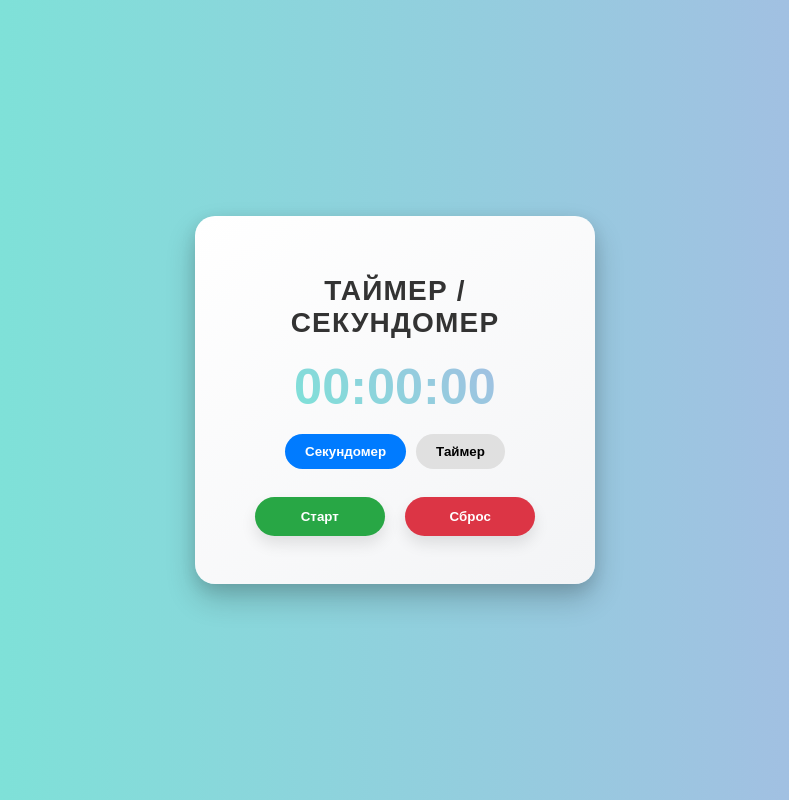
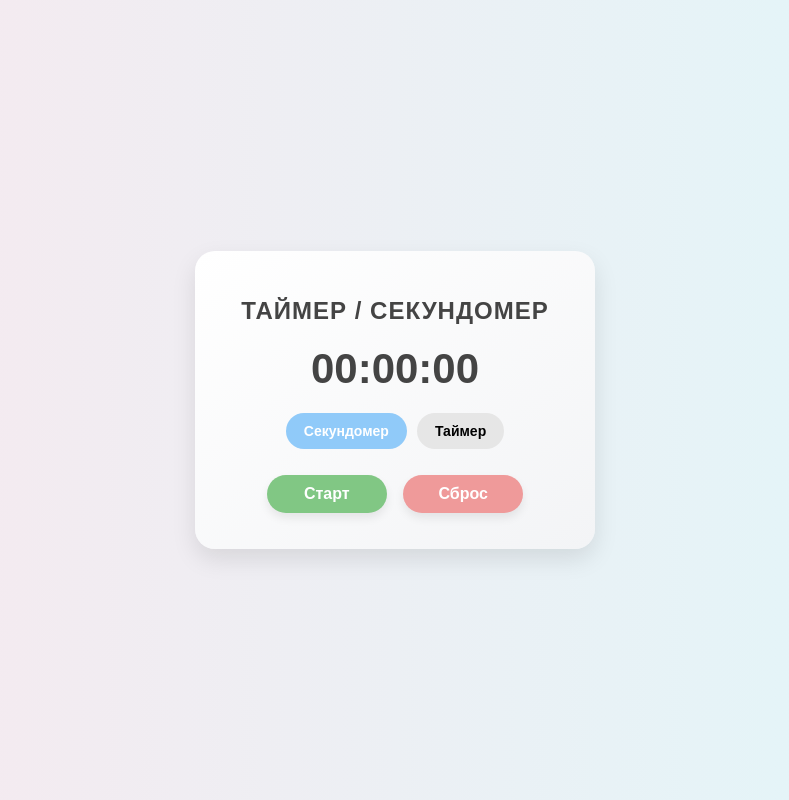
Before and after one commit to AlexSavOne/timer-stopwatch, a website: page index.html in a window 1280 px wide. Shown: the whole page, without its empty margins (245-1034 px from the left). Drawn offline with Linux system fonts and the light colour scheme.

Commit message:
style: ux ui

```diff
--- a/style.css
+++ b/style.css
@@ -1,80 +1,80 @@
 body {
   font-family: 'Arial', sans-serif;
-  background: linear-gradient(to right, #74ebd5, #acb6e5);
+  background: linear-gradient(to right, #f8e8ee, #e0f7fa);
   display: flex;
   justify-content: center;
   align-items: center;
   height: 100vh;
   margin: 0;
+  padding: 20px;
+  box-sizing: border-box;
 }
 
 .container {
   background: linear-gradient(145deg, #ffffff, #f3f4f6);
-  padding: 40px;
+  padding: 30px;
   border-radius: 20px;
-  box-shadow: 0 15px 30px rgba(0, 0, 0, 0.2), 0 5px 15px rgba(0, 0, 0, 0.1);
+  box-shadow: 0 10px 25px rgba(0, 0, 0, 0.1);
   text-align: center;
-  width: 320px;
+  width: 100%;
+  max-width: 340px;
   transition: transform 0.3s ease, box-shadow 0.3s ease;
 }
 
 .container:hover {
-  transform: scale(1.05);
-  box-shadow: 0 20px 40px rgba(0, 0, 0, 0.3), 0 8px 20px rgba(0, 0, 0, 0.2);
+  transform: scale(1.02);
+  box-shadow: 0 15px 30px rgba(0, 0, 0, 0.15);
 }
 
 h1 {
   margin-bottom: 20px;
-  color: #333;
-  font-size: 28px;
-  letter-spacing: 1.2px;
+  color: #444;
+  font-size: 24px;
+  letter-spacing: 1px;
   text-transform: uppercase;
-  animation: fadeIn 1s ease-in-out;
 }
 
 .display {
-  font-size: 48px;
+  font-size: 42px;
   font-weight: bold;
   margin-bottom: 20px;
-  color: #333;
-  background: linear-gradient(45deg, #74ebd5, #acb6e5);
-  background-clip: text;
-  -webkit-background-clip: text;
-  -webkit-text-fill-color: transparent;
-  animation: pulse 2s infinite;
+  color: #444;
 }
 
 .controls button {
-  width: 130px;
-  padding: 12px;
-  margin: 8px;
+  width: 120px;
+  padding: 10px;
+  margin: 6px;
   border: none;
-  border-radius: 25px;
+  border-radius: 20px;
   cursor: pointer;
   font-weight: bold;
+  font-size: 16px;
   transition: background-color 0.3s ease, transform 0.2s ease;
-  box-shadow: 0 8px 15px rgba(0, 0, 0, 0.1);
+  box-shadow: 0 5px 10px rgba(0, 0, 0, 0.08);
 }
 
 .controls button:focus {
   outline: none;
-  box-shadow: 0 4px 20px rgba(0, 123, 255, 0.5);
+  box-shadow: 0 0 0 3px rgba(0, 123, 255, 0.3);
 }
 
 .time-inputs {
   display: flex;
   justify-content: center;
-  gap: 10px;
+  gap: 8px;
   margin-bottom: 20px;
+  flex-wrap: wrap;
 }
 
 .time-inputs input {
-  width: 60px;
+  width: 70px;
   padding: 10px;
   border-radius: 10px;
   border: 1px solid #ccc;
   text-align: center;
   font-size: 18px;
+  background-color: #f9f9f9;
 }
 
 .mode-toggle {
@@ -82,66 +82,57 @@ h1 {
   justify-content: center;
   gap: 10px;
   margin-bottom: 20px;
+  flex-wrap: wrap;
 }
 
 .mode-toggle button {
-  padding: 10px 20px;
+  padding: 10px 18px;
   border: none;
   border-radius: 20px;
-  background-color: #e0e0e0;
+  background-color: #e6e6e6;
   cursor: pointer;
   font-weight: bold;
+  font-size: 14px;
   transition: background-color 0.3s;
 }
 
 .mode-toggle button.active {
-  background-color: #007bff;
+  background-color: #90caf9;
   color: white;
 }
 
 #start-stop {
-  background-color: #28a745;
+  background-color: #81c784;
   color: white;
 }
 
 #start-stop:hover {
-  background-color: #218838;
-  transform: translateY(-3px);
+  background-color: #66bb6a;
+  transform: translateY(-2px);
 }
 
 #reset {
-  background-color: #dc3545;
+  background-color: #ef9a9a;
   color: white;
 }
 
 #reset:hover {
-  background-color: #c82333;
-  transform: translateY(-3px);
+  background-color: #e57373;
+  transform: translateY(-2px);
 }
 
-/* Анимации */
-@keyframes pulse {
-  0% {
-    transform: scale(1);
+/* Адаптивность */
+@media (max-width: 400px) {
+  .controls button {
+    width: 100%;
   }
 
-  50% {
-    transform: scale(1.05);
+  .time-inputs input {
+    width: 60px;
   }
 
-  100% {
-    transform: scale(1);
+  .mode-toggle button {
+    flex: 1;
+    min-width: 100px;
   }
 }
-
-@keyframes fadeIn {
-  0% {
-    opacity: 0;
-    transform: translateY(-20px);
-  }
-
-  100% {
-    opacity: 1;
-    transform: translateY(0);
-  }
-}
```
Also changed, not shown: README.md.
